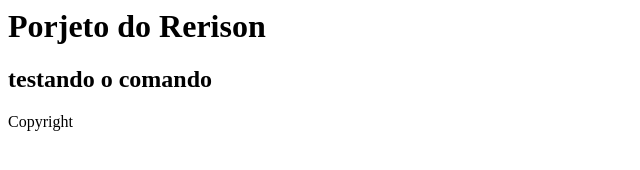
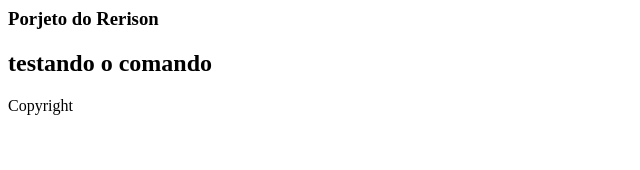
Before and after one commit to kira2040/meu-site, a plain HTML site: page index.html in a window 1280 px wide. Shown: the whole page, without its empty margins (0-640 px from the left). Drawn offline with Linux system fonts and the light colour scheme.

Commit message:
Trocando versão

```diff
--- a/index.html
+++ b/index.html
@@ -4,7 +4,7 @@
 
 <body>
 
-<h1>Porjeto do Rerison</h1>
+<h3>Porjeto do Rerison</h3>
 <h2>
 testando o comando
 </h2>
```
